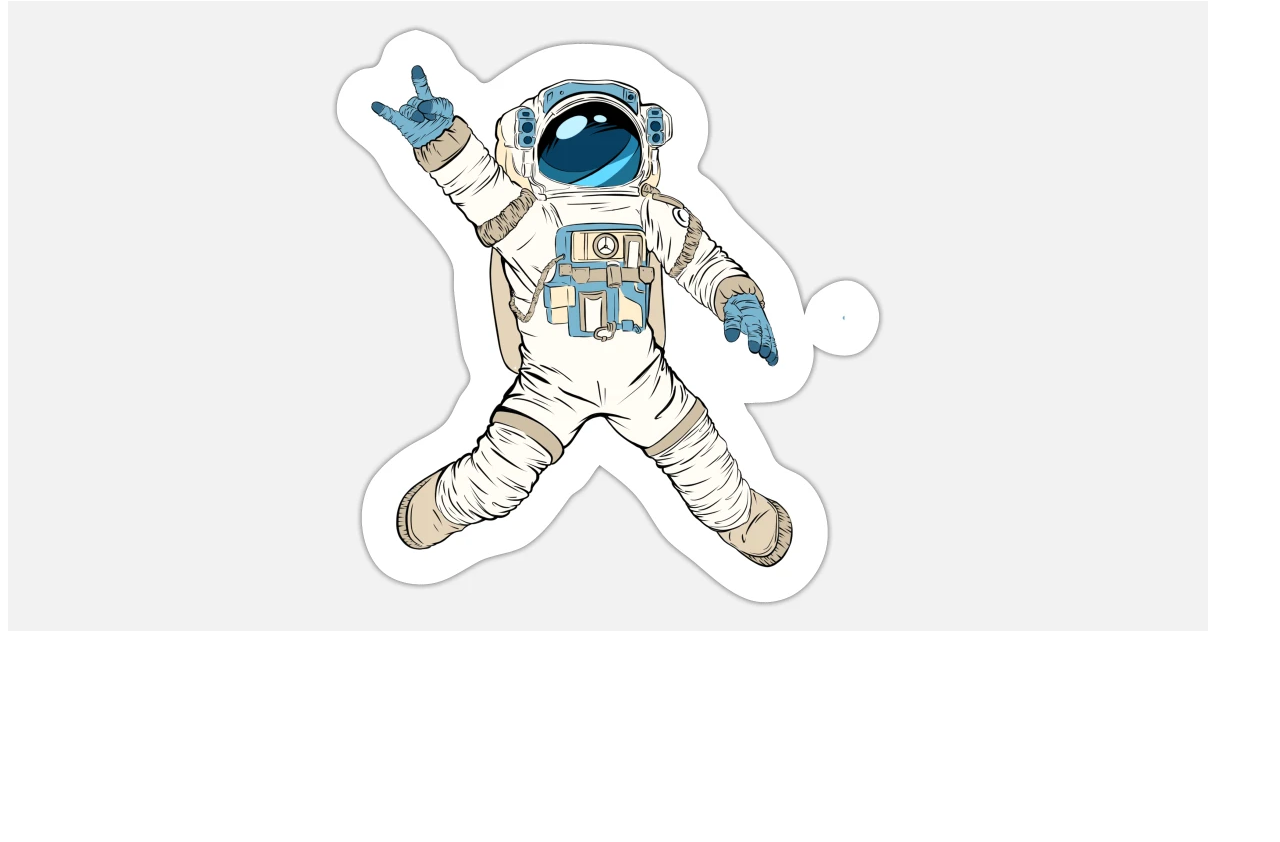
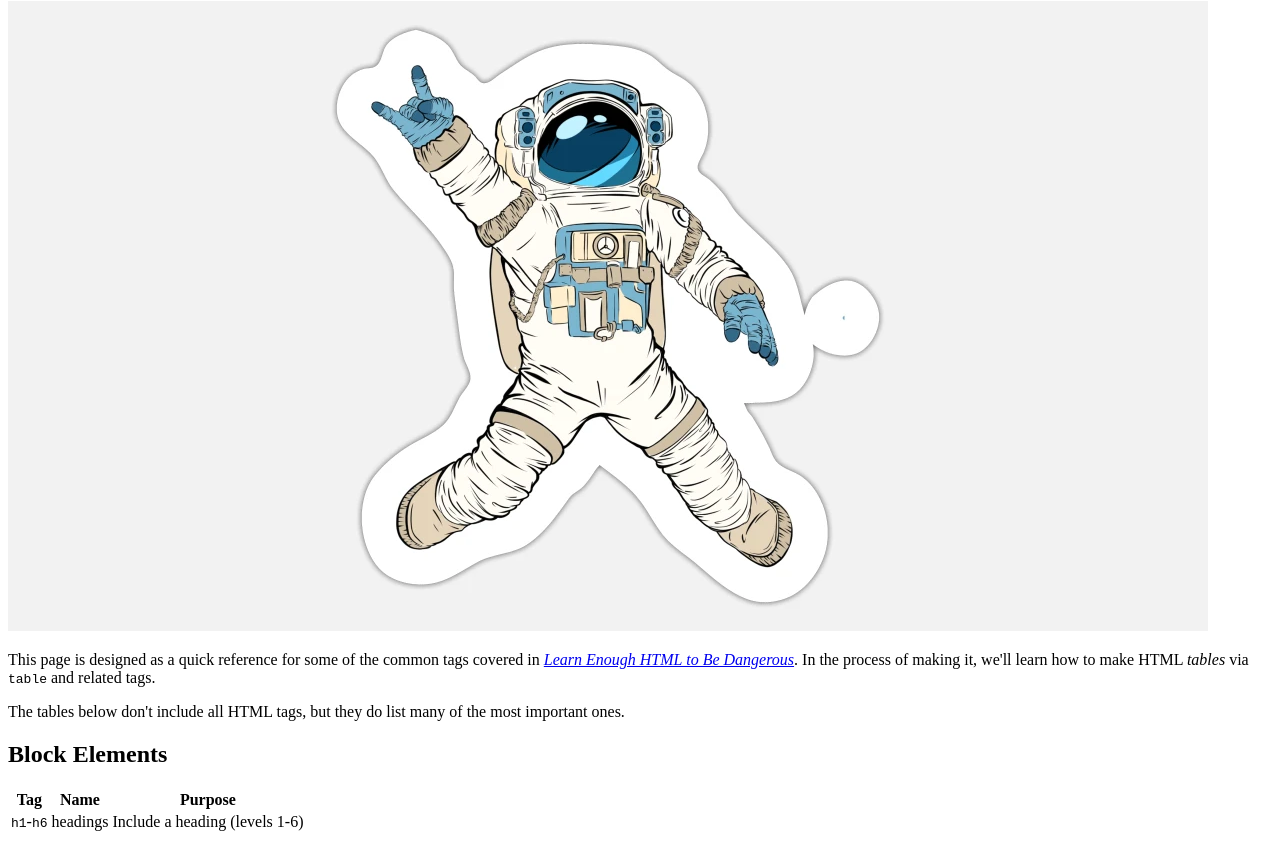
Before and after one commit to antonioedeltoro/sample_website, a plain HTML site: page tags.html in a window 1280 px wide. Shown: the part 79-921 px from the top of the page. Before the commit the page ends 800 px from the top, so only its background shows below. Drawn offline with Linux system fonts and the light colour scheme.

Commit message:
add table

```diff
--- a/tags.html
+++ b/tags.html
@@ -9,5 +9,33 @@
     <h1>Important HTML</h1>
 
     <img src="images/astronaut-sticker.jpg.webp" alt="astronaut">
+
+<p>
+        This page is designed as a quick reference for some of the common tags
+        covered in <a href="https://learnenough.com/html"><em>Learn
+        Enough HTML to Be Dangerous</em></a>. In the process of making it, we'll
+        learn how to make HTML <em>tables</em> via <code>table</code> and
+        related tags.
+      </p>
+
+      <p>
+        The tables below don't include all HTML tags, but they do list many of
+        the most important ones.
+      </p>
+
+      <h2>Block Elements</h2>
+
+      <table>
+        <tr>
+            <th>Tag</th>
+            <th>Name</th>
+            <th>Purpose</th>
+        </tr>
+        <tr>
+            <td><code>h1</code>&dash;<code>h6</code></td>
+            <td>headings</td>
+            <td>Include a heading (levels 1&dash;6)</td>
+        </tr>
+      </table>
 </body>
 </html>
```
